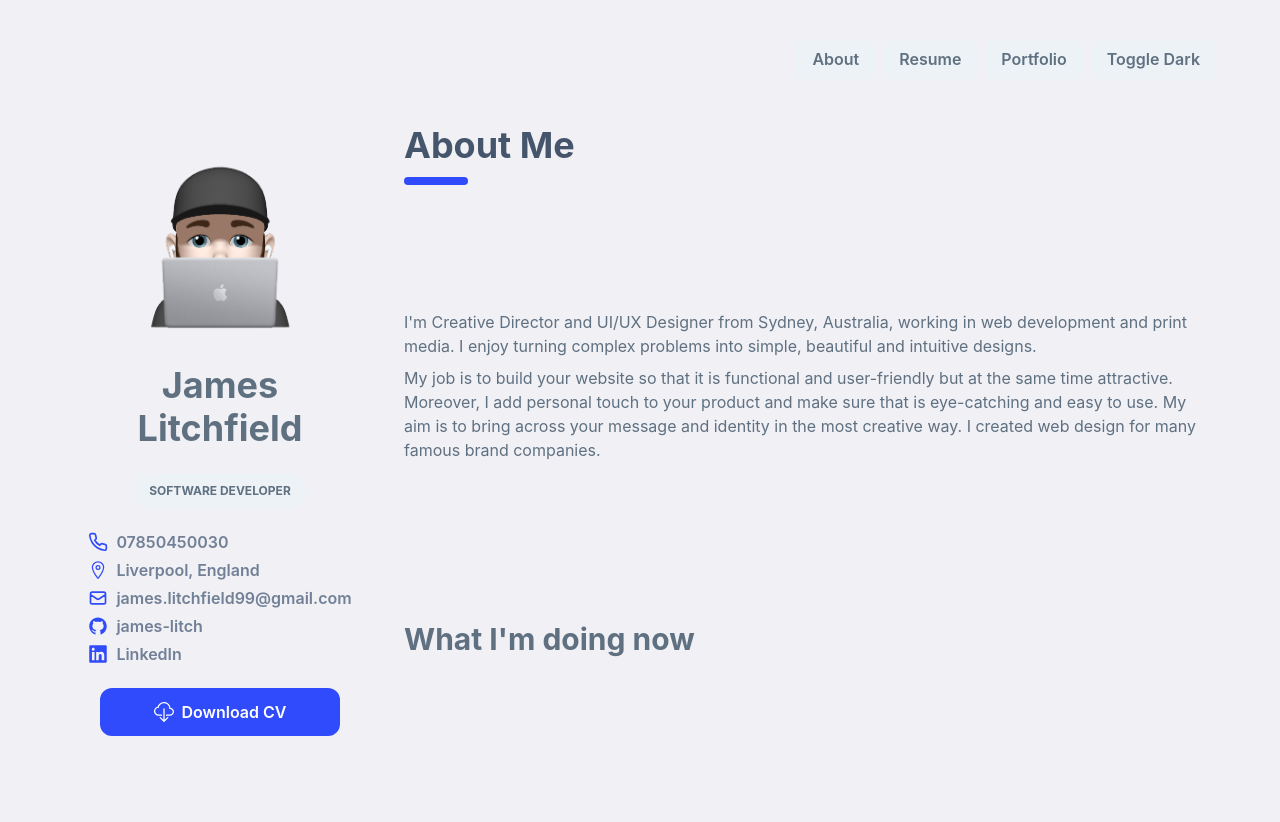
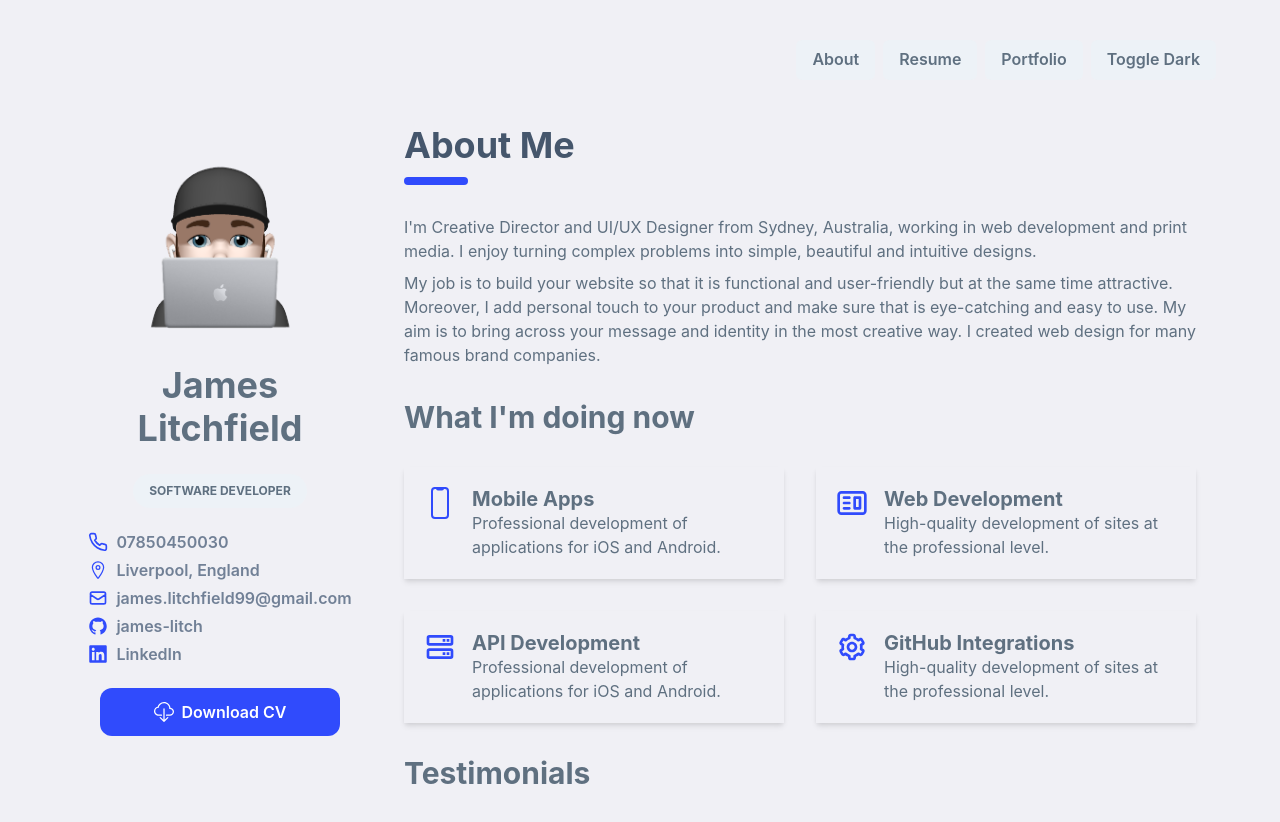
Before and after one commit to james-litch/portfolio, a Next.js app: page / in a window 1280 px wide. Shown: the top 822 px of the page. Before the commit the page ends 800 px from the top, so only its background shows below. Built offline with nearby package versions, Linux system fonts and the light colour scheme.

Commit message:
refactor index page

```diff
--- a/pages/index.tsx
+++ b/pages/index.tsx
@@ -1,10 +1,21 @@
 import { Page } from '../Components/Page'
-import { Text, Heading, Box } from '@chakra-ui/react'
+import { Text, Heading, Box, SimpleGrid } from '@chakra-ui/react'
+import { SkillCard } from '../Components/SkillCard'
+import { IoPhonePortraitOutline } from 'react-icons/io5'
+import { CgWebsite } from 'react-icons/cg'
+import { BiServer, BiCog } from 'react-icons/bi'
+
+const skills = [
+  { icon: IoPhonePortraitOutline, title: 'Mobile Apps', description: 'Professional development of applications for iOS and Android.' },
+  { icon: CgWebsite, title: 'Web Development', description: 'High-quality development of sites at the professional level.' },
+  { icon: BiServer, title: 'API Development', description: 'Professional development of applications for iOS and Android.' },
+  { icon: BiCog, title: 'GitHub Integrations', description: 'High-quality development of sites at the professional level.' }
+]
 
 const IndexPage = () => (
   <Page title="About Me">
 
-    <Box marginBottom={8}>
+    <Box>
       <Text as="p" marginBottom={2}>I&apos;m Creative Director and UI/UX Designer from Sydney, Australia, working in web development and print media. I enjoy turning complex problems into simple, beautiful and intuitive designs.</Text>
       <Text as="p">My job is to build your website so that it is functional and user-friendly but at the same time attractive. Moreover, I add personal touch to your product and make sure that is eye-catching and easy to use. My aim is to bring across your message and identity in the most creative way. I created web design for many famous brand companies.</Text>
     </Box>
@@ -13,6 +24,16 @@ const IndexPage = () => (
       What I&apos;m doing now
     </Heading>
 
+    <SimpleGrid columns={[1, 1, 2]} gap={8}>
+    {skills.map(({ icon, title, description }) => (
+      <SkillCard icon={icon} title={title} description={description} key={title}/>
+    ))}
+    </SimpleGrid>
+
+    <Heading as="h2" size="lg" marginBottom={6}>
+      Testimonials
+    </Heading>
+
   </Page>
 )
 
```
